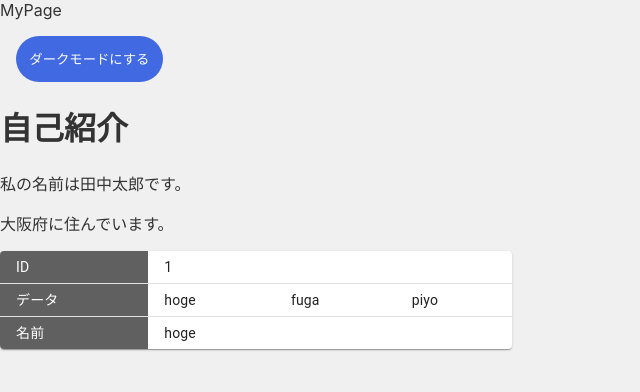
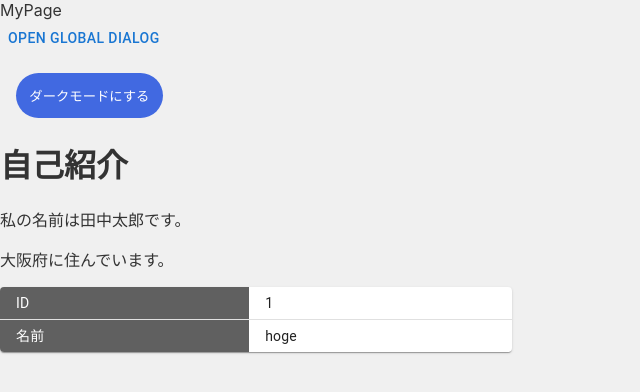
Before and after one commit to nagisano33/recoil-sample, a React (Create React App) app: page / in a window 1280 px wide. Shown: the top 392 px of the page, without its empty margins (0-640 px from the left). Built offline with nearby package versions, Linux system fonts and the light colour scheme.

Commit message:
Update MyPage.tsx ダイアログ関連の実装
初期化処理、開くボタンの実装

```diff
--- a/src/MyPage/MyPage.tsx
+++ b/src/MyPage/MyPage.tsx
@@ -1,4 +1,4 @@
-import React from "react";
+import React, { useEffect } from "react";
 import { Control } from "./components/Control";
 import { Introduction } from "./components/Introduction";
 import styled from "styled-components";
@@ -8,6 +8,8 @@ import {
   IDisplayable,
   RowHeaderTable,
 } from "../components/MyTable/RowHeaderTable";
+import { useDialog } from "../components/GlobalDialog/hooks/useDialog";
+import { Button } from "@mui/material";
 
 const StyledDiv = styled.div`
   height: 100vh;
@@ -17,7 +19,7 @@ const StyledDiv = styled.div`
 
 interface ITest extends IDisplayable {
   id: number;
-  data: string[];
+  // data: string[];
   name: string;
   description?: string;
 }
@@ -28,9 +30,36 @@ interface ITest extends IDisplayable {
  */
 export const MyPage = () => {
   const themeCss = useRecoilValue(ThemeCss);
+
+  const { openDialog, closeDialog, setTitle, setContents, setActions } =
+    useDialog();
+
+  /**
+   * テストなので簡易的だが、ちゃんと書くならここをカスタムフックにすると良さそう
+   * その場合は useDialog の openDialog と closeDialog だけを返すと良い
+   */
+  useEffect(() => {
+    setTitle("test");
+    setContents(
+      <>
+        <h3>global dialog desu</h3>
+        <p>nakanaka een chauka</p>
+      </>
+    );
+    setActions(
+      <>
+        <Button onClick={() => alert("test desu")}>OK</Button>
+        <Button onClick={() => closeDialog()}>Cancel</Button>
+      </>
+    );
+  }, []);
+
   return (
     <StyledDiv theme={themeCss}>
       MyPage
+      <div>
+        <Button onClick={openDialog}>open global dialog</Button>
+      </div>
       <div>
         <Control />
       </div>
@@ -41,7 +70,8 @@ export const MyPage = () => {
         <RowHeaderTable<ITest>
           headerType={"row"}
           // ここに渡す順番で表示が変わる
-          rows={{ id: 1, data: ["hoge", "fuga", "piyo"], name: "hoge" }}
+          // rows={{ id: 1, data: ["hoge", "fuga", "piyo"], name: "hoge" }}
+          rows={{ id: 1, name: "hoge" }}
           titles={{
             id: "ID",
             name: "名前",
```
